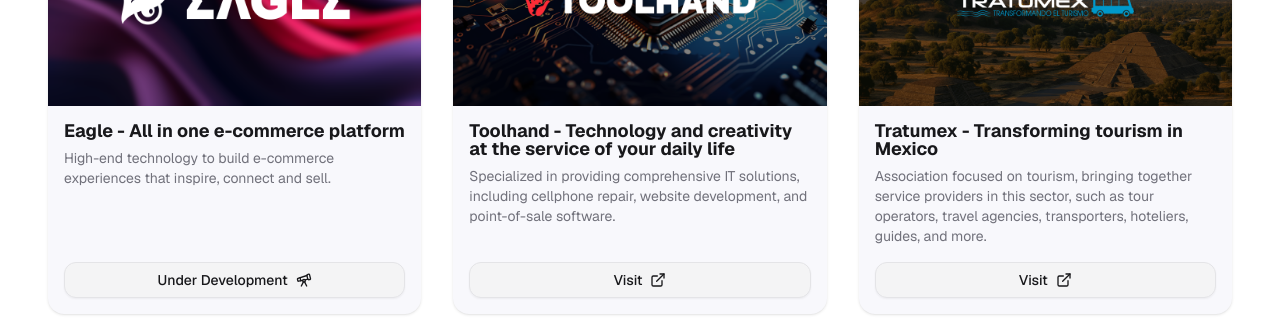
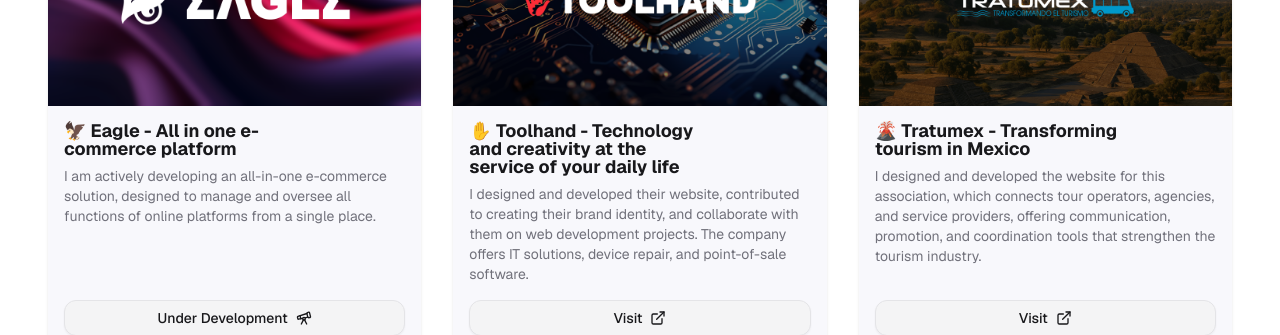
Before and after one commit to axeltrejodev/website, a Next.js app: page /en in a window 1280 px wide. Shown: the part 1680-2015 px from the top of the page. Built offline with nearby package versions, Linux system fonts and the light colour scheme; no server answers.

Commit message:
content: refine project descriptions

```diff
--- a/messages/en.json
+++ b/messages/en.json
@@ -62,15 +62,15 @@
     "list": {
       "eagle": {
         "title": "Eagle - All in one e-commerce platform",
-        "description": "High-end technology to build e-commerce experiences that inspire, connect and sell."
+        "description": "I am actively developing an all-in-one e-commerce solution, designed to manage and oversee all functions of online platforms from a single place."
       },
       "toolhand": {
         "title": "Toolhand - Technology and creativity at the service of your daily life",
-        "description": "Specialized in providing comprehensive IT solutions, including cellphone repair, website development, and point-of-sale software."
+        "description": "I designed and developed their website, contributed to creating their brand identity, and collaborate with them on web development projects. The company offers IT solutions, device repair, and point-of-sale software."
       },
       "tratumex": {
         "title": "Tratumex - Transforming tourism in Mexico",
-        "description": "Association focused on tourism, bringing together service providers in this sector, such as tour operators, travel agencies, transporters, hoteliers, guides, and more."
+        "description": "I designed and developed the website for this association, which connects tour operators, agencies, and service providers, offering communication, promotion, and coordination tools that strengthen the tourism industry."
       }
     }
   },
--- a/messages/es.json
+++ b/messages/es.json
@@ -62,15 +62,15 @@
     "list": {
       "eagle": {
         "title": "Eagle - Plataforma de e-commerce todo en uno",
-        "description": "Tecnología de alto nivel para construir experiencias de e-commerce que inspiran, conectan y venden."
+        "description": "Estoy desarrollando activamente una solución integral para e-commerce, diseñada para gestionar y administrar todas las funciones de las plataformas en línea desde un único lugar."
       },
       "toolhand": {
         "title": "Toolhand - Tecnología y creatividad al servicio de tu día a día",
-        "description": "Especializados en brindar soluciones informáticas integrales, abarcando la reparación de celulares, el desarrollo de páginas web y software para puntos de venta."
+        "description": "Diseñé y desarrollé su sitio web, contribuí en la creación de su imagen de marca y colaboro con ellos en proyectos de desarrollo web. La empresa ofrece soluciones informáticas, reparación de dispositivos y software para puntos de venta."
       },
       "tratumex": {
         "title": "Tratumex - Transformando el turismo en México",
-        "description": "Asociación enfocada en el turismo, que reúne a los prestadores de servicios de este sector, como operadores turísticos, agencias de viajes, transportistas, hoteleros, guías y más."
+        "description": "Diseñé y desarrollé el sitio web de esta asociación que conecta operadores turísticos, agencias y prestadores de servicios, ofreciendo herramientas de comunicación, promoción y coordinación que fortalecen la industria turística."
       }
     }
   },
--- a/src/components/main/projects.tsx
+++ b/src/components/main/projects.tsx
@@ -21,6 +21,7 @@
 import toolhand from "@/components/main/assets/projects/toolhand.png";
 import tratumex from "@/components/main/assets/projects/tratumex.png";
 
+import { PROJECT_EMOJIS } from "@/lib/setup";
 import { cn } from "@/lib/utils";
 
 export async function Projects() {
@@ -147,7 +148,9 @@
                   />
                 </div>
                 <CardHeader>
-                  <CardTitle className="mb-2">{project.title}</CardTitle>
+                  <CardTitle className="mb-2 text-balance">
+                    {PROJECT_EMOJIS[index]} {project.title}
+                  </CardTitle>
                   <CardDescription>{project.description}</CardDescription>
                 </CardHeader>
                 <CardFooter className="mt-auto">
--- a/src/lib/setup.ts
+++ b/src/lib/setup.ts
@@ -3,3 +3,5 @@
 export type Locale = (typeof LOCALES)[number];
 
 export const DEFAULT_LOCALE: Locale = "en";
+
+export const PROJECT_EMOJIS = ["🦅", "✋", "🌋"];
```
